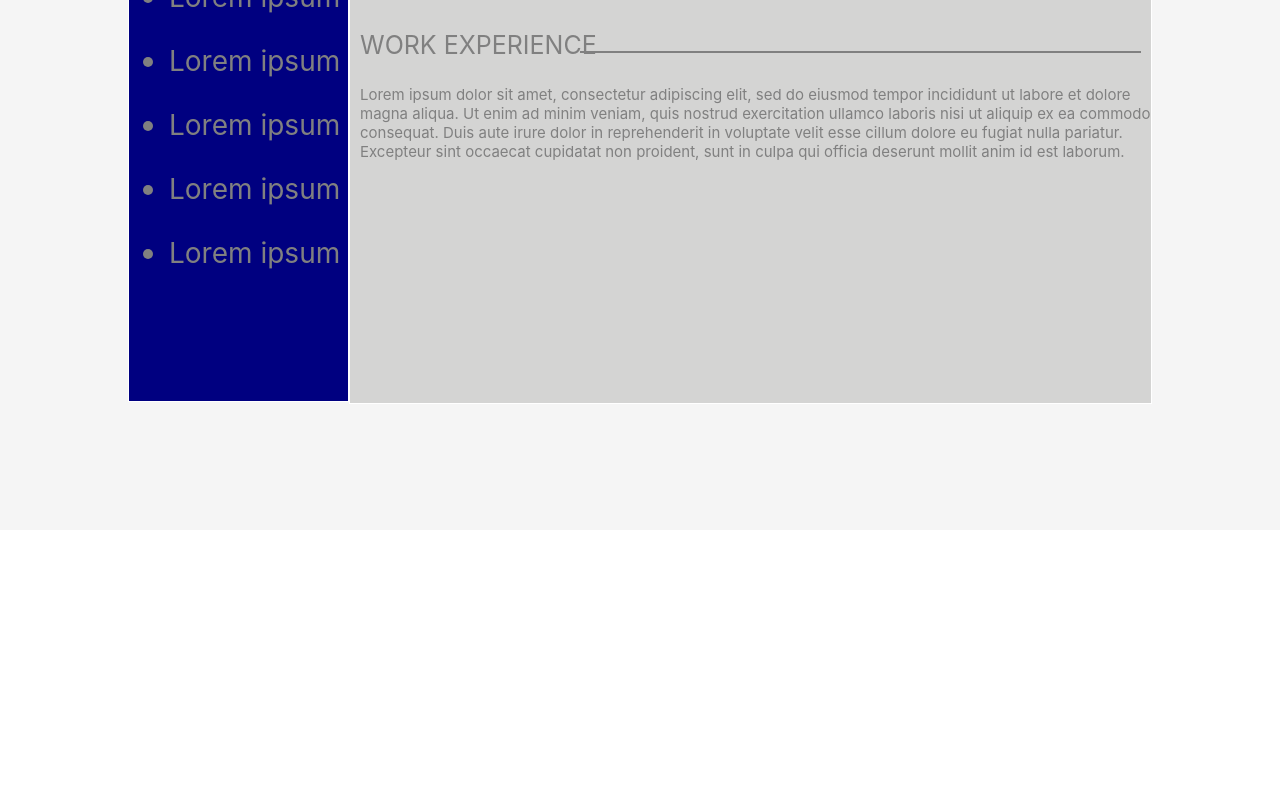
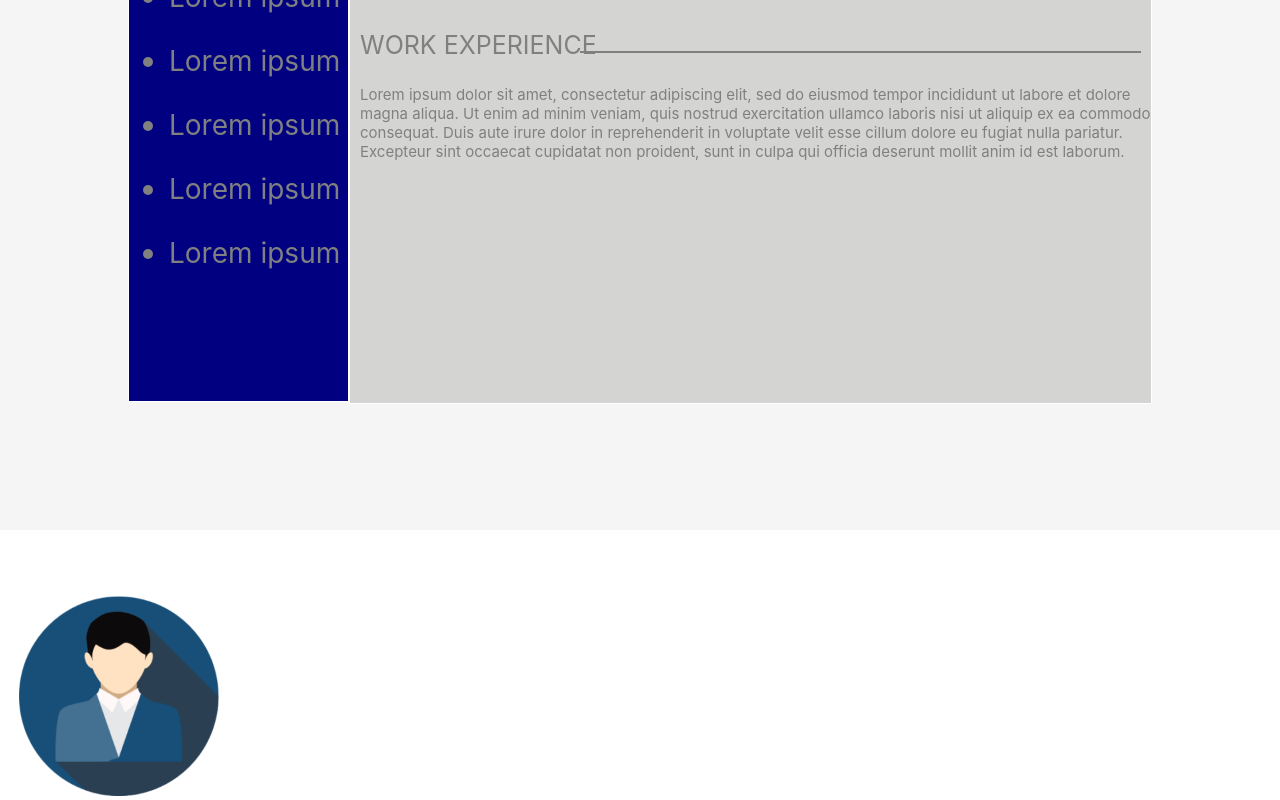
Before and after one commit to Alina-Ijaz/React, a React (Create React App) app in the folder my-app/: page / in a window 1280 px wide. Shown: the part 526-1326 px from the top of the page. Before the commit the page ends 1056 px from the top, so only its background shows below. Built offline with nearby package versions, Linux system fonts and the light colour scheme.

Commit message:
Add image component

```diff
--- a/my-app/src/App.js
+++ b/my-app/src/App.js
@@ -1,9 +1,10 @@
 import Wrap from "./Component/Wrap";
-
+import Image from "./Component/Image";
 function App() {
   return (
     <>
    <Wrap />
+   <Image />
     </>
   );
 }
```
